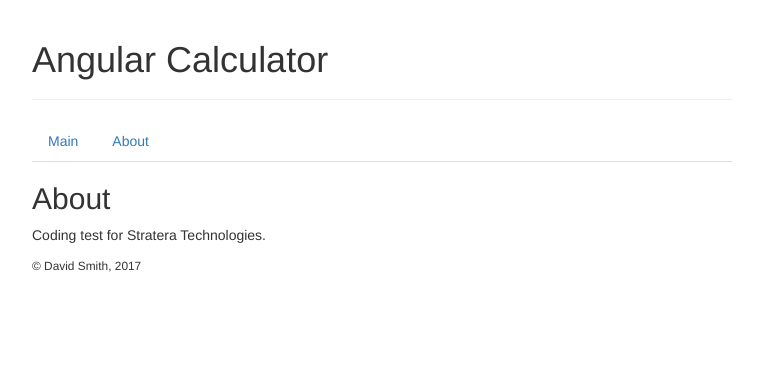
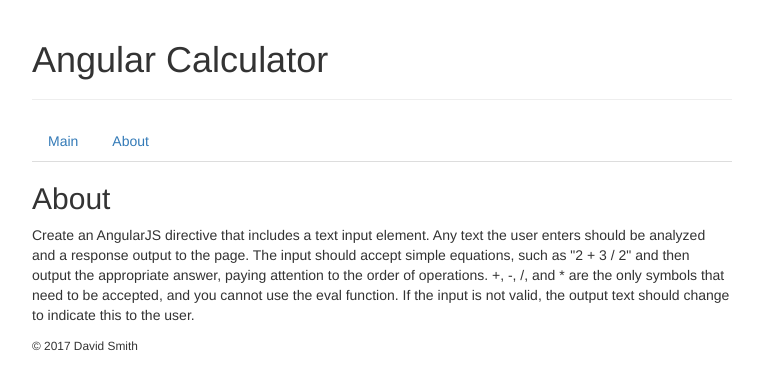
Before and after one commit to Nikunj3121994/angularjs-calculator, a website: page app/index.html at #!/about in a window 1280 px wide. Shown: the whole page, without its empty margins (258-1021 px from the left). Drawn offline with nearby package versions, Linux system fonts and the light colour scheme; some packages are replaced by stand-ins of ours; files that its build step writes are made by us from their sources.

Commit message:
Fix text

```diff
--- a/app/index.html
+++ b/app/index.html
@@ -30,7 +30,7 @@
         <div ng-view></div>
       </main>
       <footer>
-        <small>&copy; David Smith, 2017</small>
+        <small>&copy; 2017 David Smith</small>
       </footer>
     </div>
 
--- a/app/views/about.html
+++ b/app/views/about.html
@@ -1,2 +1,2 @@
 <h2>About</h2>
-<p>Coding test for Stratera Technologies.</p>
+<p>Create an AngularJS directive that includes a text input element. Any text the user enters should be analyzed and a response output to the page. The input should accept simple equations, such as "2 + 3 / 2" and then output the appropriate answer, paying attention to the order of operations. +, -, /, and * are the only symbols that need to be accepted, and you cannot use the eval function. If the input is not valid, the output text should change to indicate this to the user.</p>
```
